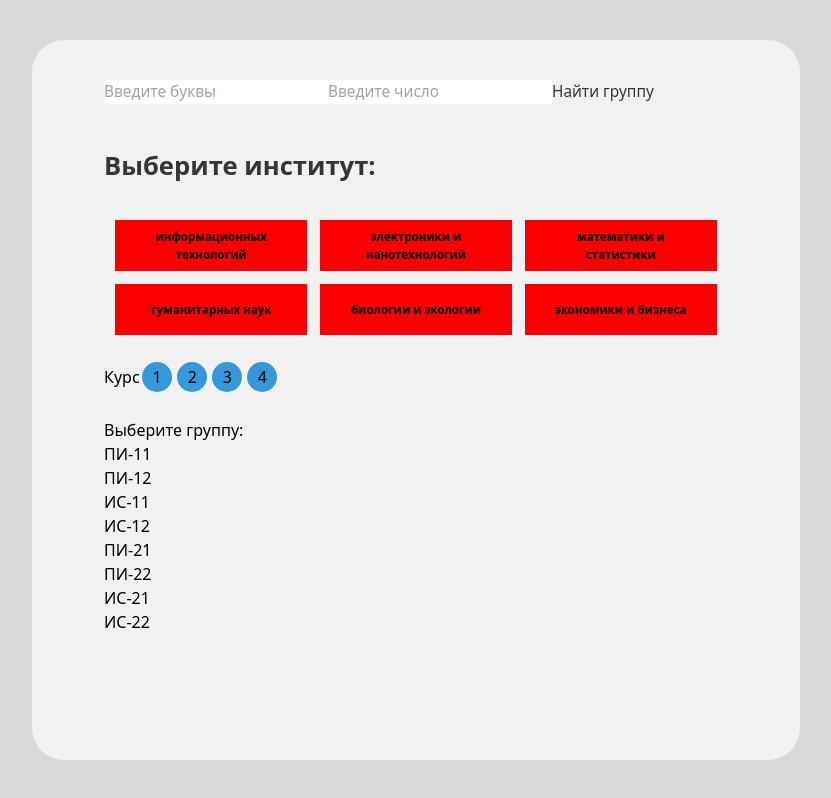
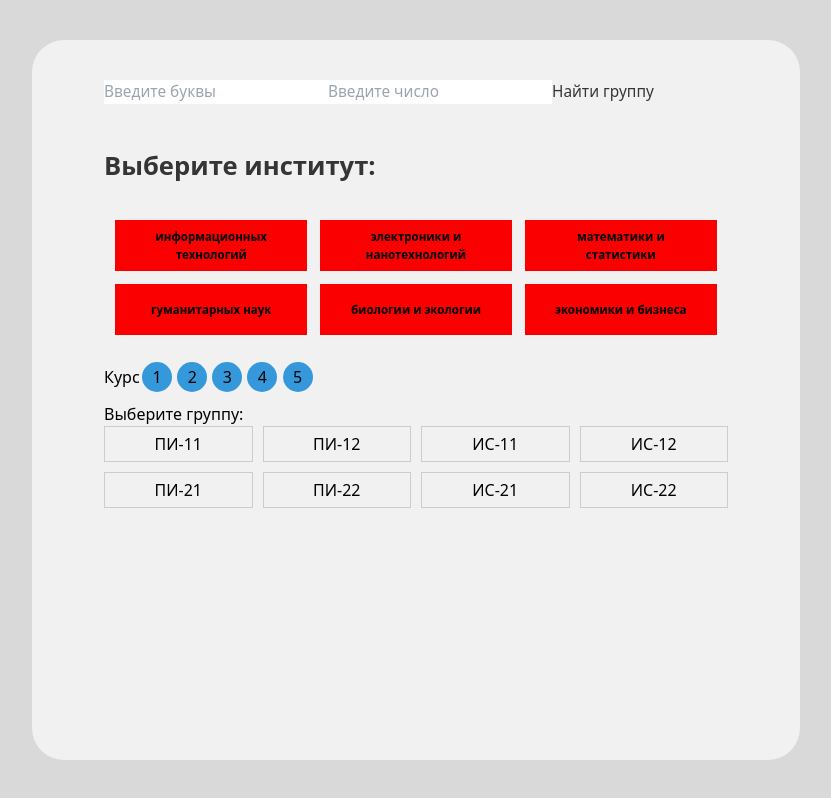
Before and after one commit to ystuler/frontend, a Vue app: page /group in a window 1280 px wide. Both pictures are taken after a click on the item "информационных технологий". Shown: the whole page, without its empty margins (224-1055 px from the left). Built offline with nearby package versions, Linux system fonts and the light colour scheme.

Commit message:
refactor(group): search groups

```diff
--- a/src/components/Group/GroupMenuComponent.vue
+++ b/src/components/Group/GroupMenuComponent.vue
@@ -1,6 +1,6 @@
 <script setup lang="ts">
-import { ref } from "vue";
-import { useGroupStore } from "../../stores/group.store.ts";
+import {computed, ref} from "vue";
+import {useGroupStore} from "../../stores/group.store.ts";
 
 const groupStore = useGroupStore();
 
@@ -12,14 +12,35 @@ const classes = ref<string>("Курс");
 const selectedFacultyName = ref<string>("");
 const selectedClass = ref<string>("");
 
+
 function selectFaculty(facultyName: string): void {
   selectedFacultyName.value = facultyName;
   selectedClass.value = "";
 }
 
+const flatGroupList = computed(() => {
+  const groups: (number | string )[] = [];
+  const filteredFaculties = groupStore.faculties.filter(faculty => faculty.facultyName === selectedFacultyName.value);
+
+  filteredFaculties.forEach(faculty => {
+    faculty.directions.forEach(direction => {
+      if (!selectedClass.value || direction.cursNumber === selectedClass.value) {
+        direction.listGroups.forEach(listGroup => {
+          listGroup.listUpGroups.forEach(listUpGroup => {
+            groups.push(listUpGroup);
+          });
+        });
+      }
+    });
+  });
+
+  return groups;
+});
+
 function selectClass(className: string): void {
   selectedClass.value = className;
 }
+
 const letterInput = ref('');
 const numberInput = ref('');
 const groupName = ref('');
@@ -49,8 +70,8 @@ const findGroupName = () => {
     groupName.value = 'Группа не найдена';
   }
 };
+
 </script>
-
 
 
 <template>
@@ -69,30 +90,43 @@ const findGroupName = () => {
       </ul>
       <div class="fast-classes">
         <span class="text-classes" @click="selectClass('')">{{ classes }}</span>
-        <div v-for="n in 4" :key="n" class="circle-classes" @click="selectClass(n.toString())">{{ n }}</div>
+        <div v-for="n in 5" :key="n" class="circle-classes" @click="selectClass(n.toString())">{{ n }}</div>
       </div>
-      <div class="choise-group-text" >{{ choiceGroup }}</div>
-      <ul v-if="selectedFacultyName">
-        <li v-for="faculty in groupStore.faculties.filter(faculty => faculty.facultyName === selectedFacultyName)" :key="faculty.id">
-          <ul v-for="direction in faculty.directions.filter(direction => !selectedClass || direction.cursNumber === selectedClass)" :key="direction.id">
-            <li v-for="listGroup in direction.listGroups" :key="listGroup.id">
-              <ul>
-                <li v-for="listUpGroup in listGroup.listUpGroups" :key="listUpGroup.id">
-                  <div>{{ listUpGroup.groupUpName }}</div>
-                </li>
-              </ul>
-            </li>
-          </ul>
-        </li>
-      </ul>
-
-
+      <div class="choise-group-text">{{ choiceGroup }}</div>
+      <div class="block-group">
+        <ul class="group-grid-container">
+          <li v-for="group in flatGroupList" :key="group.id" class="group-grid-item">
+            <div>{{ group.groupUpName }}</div>
+          </li>
+        </ul>
+      </div>
     </div>
   </div>
 </template>
 
 
 <style scoped>
+.block-group {
+  overflow: auto;
+  overflow-x: hidden;
+  width: 60vw;
+  height: calc(41vh + 9px);
+  position: relative;
+}
+
+.group-grid-container {
+  display: grid;
+  grid-template-columns: repeat(4, 1fr); /* Создает 4 колонки одинаковой ширины */
+  grid-gap: 10px; /* Устанавливает расстояние между элементами сетки */
+}
+
+.group-grid-item {
+  /* Убедитесь, что внешние и внутренние отступы не слишком велики */
+  padding: 5px; /* Пример внутреннего отступа, можно настроить */
+  margin: 0; /* Убедитесь, что внешний отступ минимален */
+  border: 1px solid #ccc; /* Пример рамки, можно настроить или удалить */
+  text-align: center; /* Для выравнивания текста, если нужно */
+}
 
 .grid-container {
   padding-top: 4vh;
@@ -105,7 +139,7 @@ const findGroupName = () => {
 }
 
 .choise-group-text {
-  padding-top: 3vh;
+  padding-top: 1vh;
 
 }
 
--- a/src/stores/mock/groups.json
+++ b/src/stores/mock/groups.json
@@ -408,6 +408,10 @@
               {
                 "id": 44,
                 "groupUpName": "БИЗ-22"
+              },
+              {
+                "id": 45,
+                "groupUpName": "БИЗ-23"
               }
             ]
           }
```
